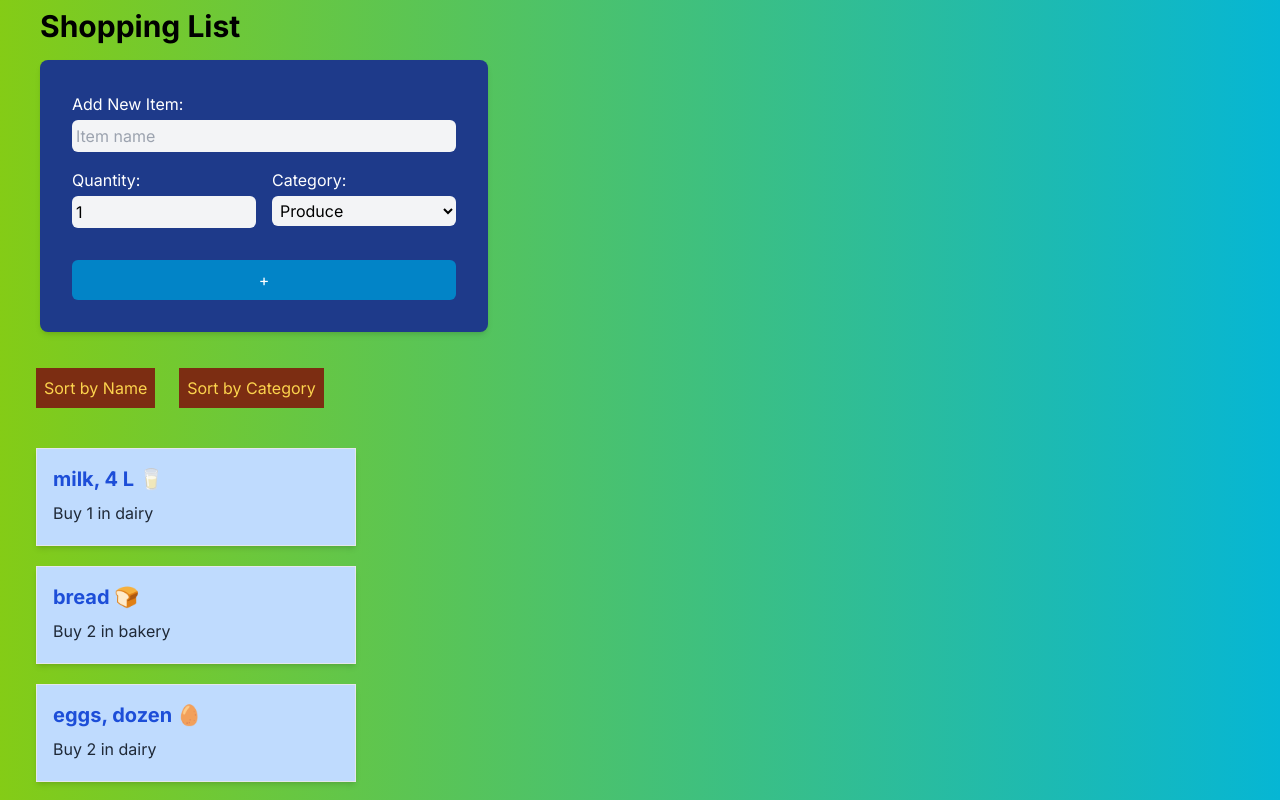
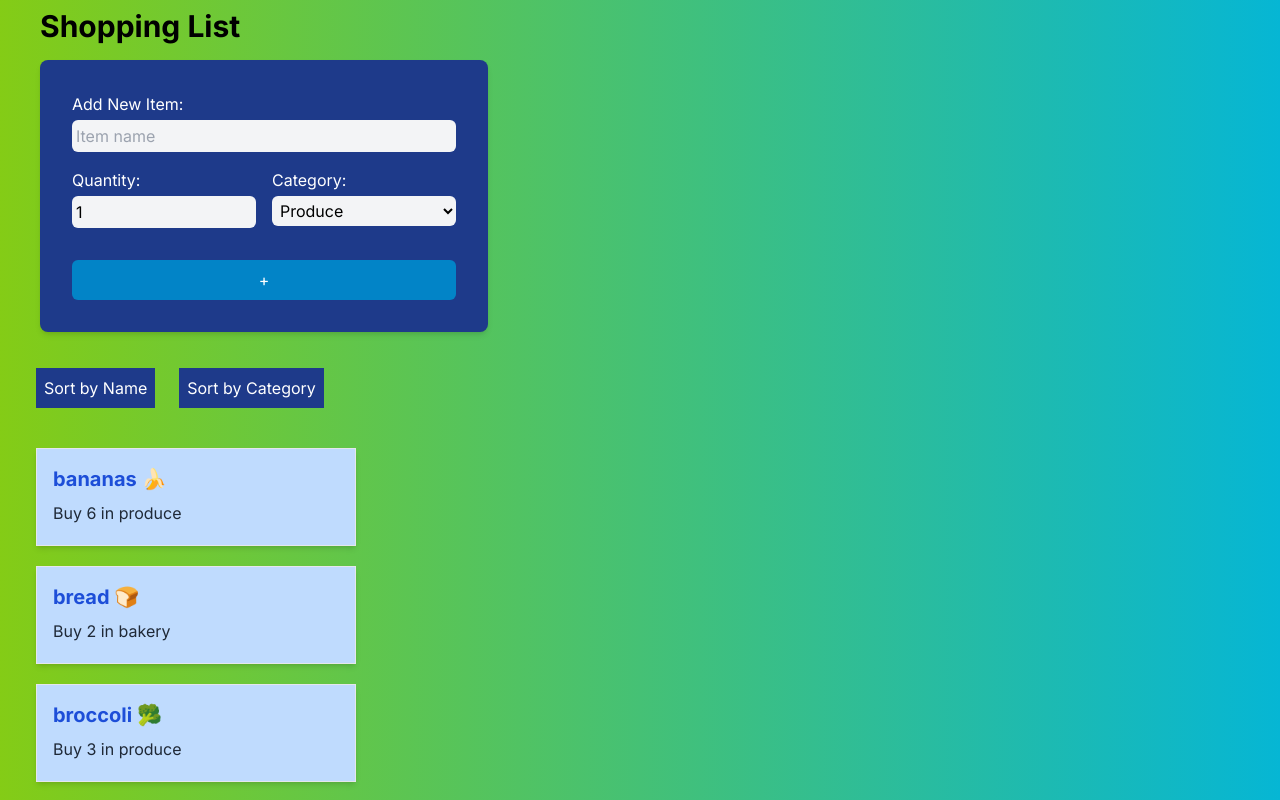
Before and after one commit to mosmee21/cprg306-assignments, a Next.js app: page /week6 in a window 1280 px wide. Shown: the top 800 px of the page. Built offline with nearby package versions, Linux system fonts and the light colour scheme.

Commit message:
Update item-list.js

```diff
--- a/app/week6/item-list.js
+++ b/app/week6/item-list.js
@@ -7,10 +7,9 @@ import Item from './item';
 function ItemList({ items }) {
   const [sortBy, setSortBy] = useState("name");
 
-
-  const sortedItems = [...items].sort((item1, item2)=> {
+  const sortedItems = [...items].sort((item1, item2) => {
     if (sortBy === "name") {
-      return  item1.name.localeCompare(item2.name);
+      return item1.name.localeCompare(item2.name);
     } else if (sortBy === "category") {
       return item1.category.localeCompare(item2.category);
     }
@@ -18,21 +17,21 @@ function ItemList({ items }) {
   });
 
   return (
-    <div className="p-4 ">
+    <div className="p-4">
       <button
         onClick={() => setSortBy('name')}
-        className={`${sortBy === 'name' ? 'active-class' : ''} m-5 bg-orange-900 text-amber-300 px-2 py-2 mr-4`}
+        className={`${sortBy === 'name' ? 'active-class' : ''} m-5 bg-blue-900 text-white px-2 py-2 mr-4`}
       >
         Sort by Name
       </button>
       <button
         onClick={() => setSortBy('category')}
-        className={`${sortBy === 'category' ? 'active-class' : ''} bg-orange-900 text-amber-300 px-2 py-2 ml-2 `}
+        className={`${sortBy === 'category' ? 'active-class' : ''} bg-blue-900 text-white px-2 py-2 ml-2 `}
       >
         Sort by Category
       </button>
       <ul>
-        {items.map(item => (
+        {sortedItems.map(item => (
           <Item key={item.id} {...item} />
         ))}
       </ul>
@@ -48,11 +47,7 @@ ItemList.propTypes = {
       quantity: PropTypes.number.isRequired,
       category: PropTypes.string.isRequired,
     })
-  ),
-};
-
-ItemList.defaultProps = {
-  items: [],
+  ).isRequired,
 };
 
 export default ItemList;
```
